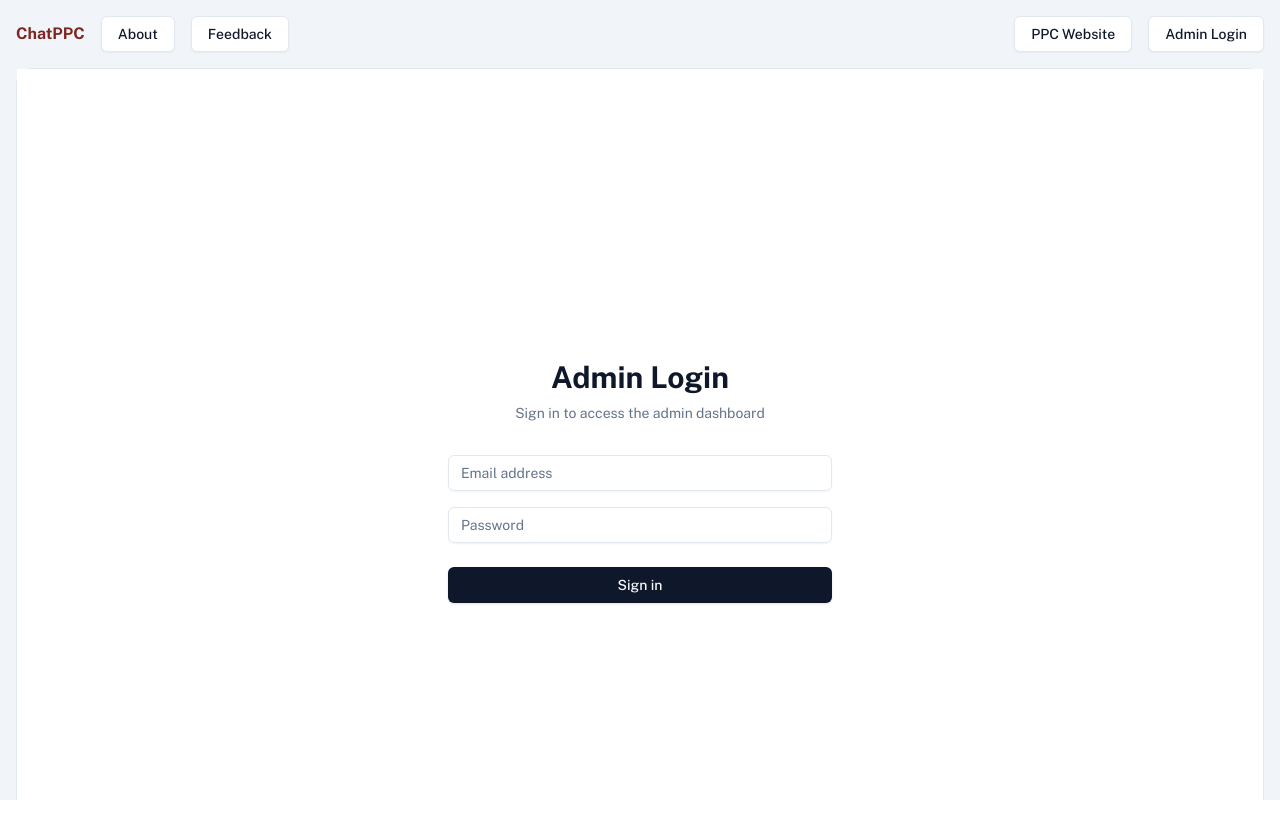
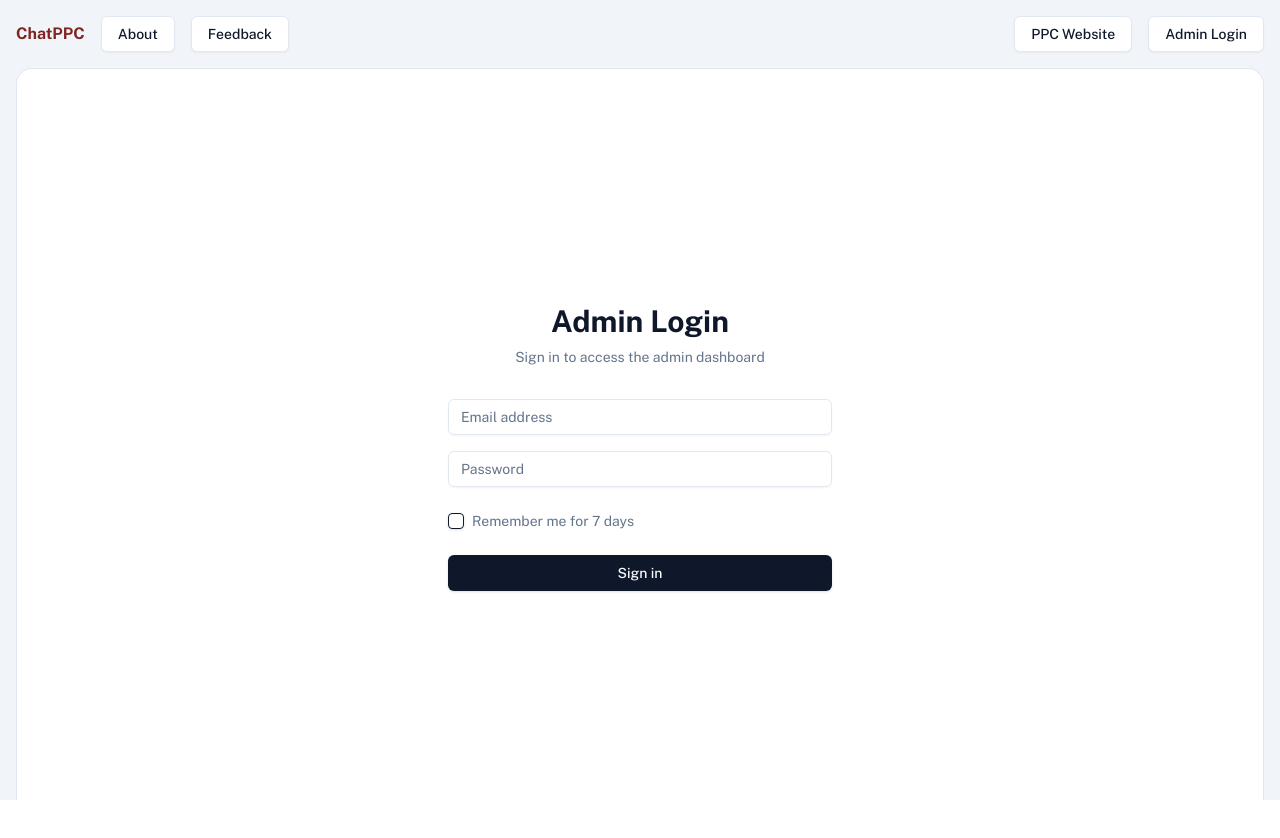
Before and after one commit to StanfordBDHG/ChatPPC, a Next.js app: page /login in a window 1280 px wide. Shown: the top 838 px of the page. After the commit the page ends 800 px from the top, so only its background shows below. Built offline with nearby package versions, Linux system fonts and the light colour scheme; no server answers.

Commit message:
Add user sessions

```diff
--- a/app/admin/layout.tsx
+++ b/app/admin/layout.tsx
@@ -19,10 +19,23 @@ export default function AdminLayout({
 
     const getUser = async () => {
       const { data: { user } } = await supabase.auth.getUser()
+
+      // Check if this is a temporary session that should expire on browser close
+      const isTempSession = sessionStorage.getItem('temp_session')
+      const hasRememberFlag = localStorage.getItem('remember_admin')
+
+      if (user && isTempSession && !hasRememberFlag) {
+        // For temporary sessions, check if we should maintain the session
+        // In a real app, you might want to check session creation time here
+      }
+
       setUser(user)
       setLoading(false)
 
       if (!user) {
+        // Clear any session flags when user is not authenticated
+        sessionStorage.removeItem('temp_session')
+        localStorage.removeItem('remember_admin')
         router.push('/login')
       }
     }
@@ -32,6 +45,9 @@ export default function AdminLayout({
     const { data: { subscription } } = supabase.auth.onAuthStateChange(
       (event, session) => {
         if (event === 'SIGNED_OUT' || !session) {
+          // Clear session flags on sign out
+          sessionStorage.removeItem('temp_session')
+          localStorage.removeItem('remember_admin')
           router.push('/login')
         } else {
           setUser(session.user)
--- a/app/login/page.tsx
+++ b/app/login/page.tsx
@@ -4,11 +4,13 @@ import { useState } from 'react'
 import { useRouter } from 'next/navigation'
 import { Button } from '@/components/ui/button'
 import { Input } from '@/components/ui/input'
+import { Checkbox } from '@/components/ui/checkbox'
 import { createClient } from '@/lib/supabase'
 
 export default function AdminLogin() {
   const [email, setEmail] = useState('')
   const [password, setPassword] = useState('')
+  const [rememberMe, setRememberMe] = useState(false)
   const [loading, setLoading] = useState(false)
   const [error, setError] = useState('')
   const router = useRouter()
@@ -19,6 +21,7 @@ export default function AdminLogin() {
     setError('')
 
     const supabase = createClient()
+
     const { error } = await supabase.auth.signInWithPassword({
       email,
       password,
@@ -27,6 +30,21 @@ export default function AdminLogin() {
     if (error) {
       setError(error.message)
     } else {
+      // Handle session persistence based on remember me option
+      if (!rememberMe) {
+        // Set session to expire when browser closes
+        // This is done by setting a shorter refresh token expiry
+        const { data: { session } } = await supabase.auth.getSession()
+        if (session) {
+          // Store a flag to indicate this is a temporary session
+          sessionStorage.setItem('temp_session', 'true')
+        }
+      } else {
+        // Remove any temporary session flags for persistent sessions
+        sessionStorage.removeItem('temp_session')
+        localStorage.setItem('remember_admin', 'true')
+      }
+
       router.push('/admin')
     }
 
@@ -34,7 +52,7 @@ export default function AdminLogin() {
   }
 
   return (
-    <div className="min-h-screen flex items-center justify-center bg-background">
+    <div className="h-full flex items-center justify-center p-4">
       <div className="max-w-md w-full space-y-8 p-8">
         <div>
           <h2 className="mt-6 text-center text-3xl font-bold text-foreground">
@@ -70,6 +88,20 @@ export default function AdminLogin() {
             </div>
           </div>
 
+          <div className="flex items-center space-x-2">
+            <Checkbox
+              id="remember"
+              checked={rememberMe}
+              onCheckedChange={(checked) => setRememberMe(checked === true)}
+            />
+            <label
+              htmlFor="remember"
+              className="text-sm text-muted-foreground cursor-pointer"
+            >
+              Remember me for 7 days
+            </label>
+          </div>
+
           {error && (
             <div className="text-destructive text-sm text-center">
               {error}
```
